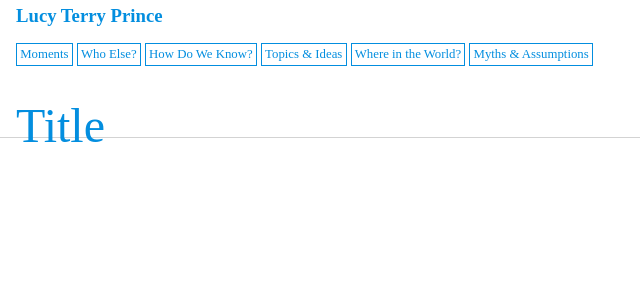
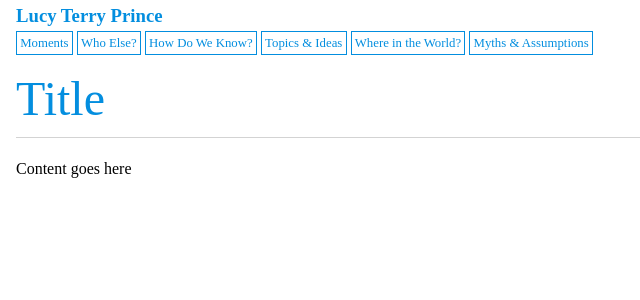
Before and after one commit to DigitalGizmo/lucy_project, a Django app: template templates/page_base.html in a window 1280 px wide. Shown: the top 300 px of the page, without its empty margins (0-640 px from the left). Run offline with Django 4.2, Linux system fonts and the light colour scheme; the template is opened without the code that fills it, so the values that code supplies are empty.

Commit message:
lots of cleaning up!

```diff
--- a/apps/local_static/css/lucy.css
+++ b/apps/local_static/css/lucy.css
@@ -6,11 +6,14 @@
 	margin: 0;
 }
 
+section.wireframe-wrapper {
+	padding: 0 1em;
+}
+
 header#header {
   background-color: white;
 	border-bottom: 1px solid lightgrey;
   height: 137px;
-	padding: 0 1em;
   position: fixed;
   top: 0;
   width: 100%;
@@ -28,6 +31,7 @@
 h1 {
 	font-size: 3em;
 	font-weight: normal;
+	margin: 0;
 }
 
 a:link {
@@ -49,17 +53,18 @@
 }
 /* addition since the fork in the style road */
 .global-nav {
-	margin-bottom: -14px;
+/*	margin-bottom: -14px;*/
 }
 @media screen and (min-width: 800px) { /* displays larger than 800px */
 	.global-nav {
-		margin-bottom: unset;
+		margin-bottom: 1em;
 	}
 }
 /* end addition */
 
 .global-nav ul {
 	list-style: none;
+	margin: 0;
 	padding: 0;
 }
 
@@ -70,9 +75,14 @@
 	padding: 0.25em;
 }
 
+section.wrapper {
+	margin-top: 160px;
+}
+
 nav.moment-nav {/* for mini-nav */
+	margin-left: -1em;
+	overflow-x: scroll;
 	width: 100%;
-	overflow-x: scroll;
 }
 
 nav.moment-nav ul {
@@ -97,6 +107,9 @@
 /* -------------------- */
 /* ----  MOMENTS   ---- */
 /* -------------------- */
+.moment-header {
+	padding: 0 1em;
+}
 
 /* --------------------------------- */
 /* ------  Moment Title Frames ----- */
@@ -104,12 +117,15 @@
 
 .moment-title {
 	height: 100vh;
+	margin-top: 138px;
 	position: relative;
 	text-align: center;
 }
 
 .title-community {
 	background-image: url('http://lucy-proto.deerfield-ma.org/assets/moments/images/community/02-dawn-house-color.jpg');
+	background-size: cover;
+	background-position: center;
 }
 
 .moment-title h1 {
@@ -219,13 +235,13 @@
 		width: 100%;
  		position: absolute;
 	}
-	/* the size has to be declared this third time! */
+	/* the size has to be declared this third time!
 	.image-panel-image img {
 		height: 60vh;
 		width: 100%;
 		object-fit: cover;
-	}
-	/* the size has to be declared this fourth time! */
+	} */
+	/* the size has to be declared this third time! */
 	.image-panel-image svg {
 		height: 60vh;
 		width: 100%;
@@ -250,13 +266,13 @@
 		height: calc(100vh - 138px);
 		position: absolute;
 	}
-	/* the size has to be declared this third time! */
+	/* the size has to be declared this third time!
 	.image-panel-image img {
 		width: 100%;
 		height: calc(100vh - 138px);
 		object-fit: cover;
-	}
-	/* the size has to be declared this fourth time! */
+	} */
+	/* the size has to be declared this third time! */
 	.image-panel-image svg {
 		width: 100%;
 		height: calc(100vh - 138px);
--- a/templates/home.html
+++ b/templates/home.html
@@ -4,6 +4,7 @@
 
 
 {% block sub_base %}
+  <section class="wireframe-wrapper">
     <h1>Lucy Terry Prince</h1>
     <ul>
         <li><a href="{% url 'moments:menu' %}">Moments</a></li>
@@ -13,5 +14,6 @@
         <li><a href="#">Where in the World?</a></li>
         <li><a href="#">Myths &amp; Assumptions</a></li>
     </ul>
+  </section><!-- /wireframe-wrapper -->
 
 {% endblock sub_base %}
--- a/templates/moments/moment_base.html
+++ b/templates/moments/moment_base.html
@@ -2,7 +2,7 @@
 {% load static %}
 
 {% block sub_base %}
-<header id="header">
+<header id="header" class="moment-header">
     <h3><a href="{% url 'sitewide:home' %}">Lucy Terry Prince</a></h3>
 	{% include "_main_nav.html" %}
 
--- a/templates/page_base.html
+++ b/templates/page_base.html
@@ -2,6 +2,7 @@
 {% load static %}
 
 {% block sub_base %}
+<section class="wireframe-wrapper">
 	<header id="header">
 	    <h3><a href="{% url 'sitewide:home' %}">Lucy Terry Prince</a></h3>
 
@@ -22,7 +23,7 @@
 
 		{% endblock %}
 	</section><!-- /wrapper -->
-
+</section><!-- /wireframe-wrapper -->
 {% endblock sub_base %}
 
 {% block slim_pop %}
```
Lines whose indentation alone changed are shown as unchanged.
